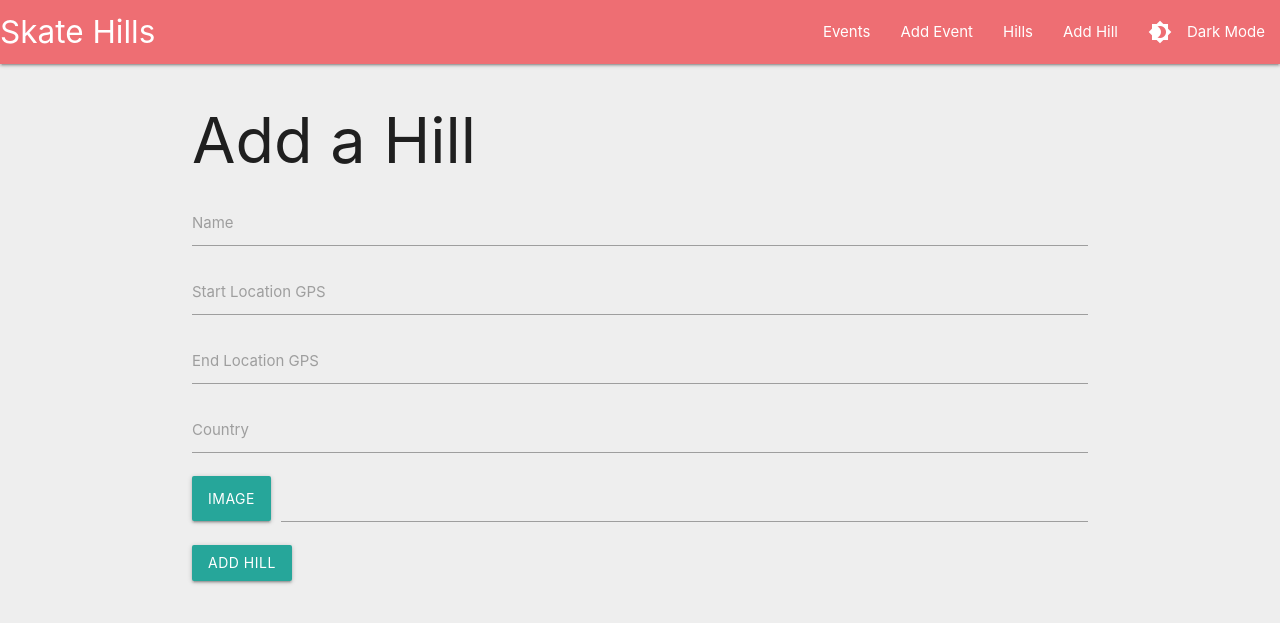
After one commit to pearsedarcy/skatehills-flask, a Flask app: page /add_hills in a window 1280 px wide. The commit adds this page. Shown: the top 623 px of the page. Run offline with Flask 3, Linux system fonts and the light colour scheme.

Commit message:
feat: Add basic CRU functionality to Create, Read and Edit Hills

```diff
--- a/flask-app-walkthrough/skatehills/routes.py
+++ b/flask-app-walkthrough/skatehills/routes.py
@@ -2,7 +2,7 @@ from flask import render_template, request, redirect, url_for
 
 from skatehills import app, db
 
-from skatehills.models import Event, User
+from skatehills.models import Event, Hill
 
 
 @app.route("/")
@@ -14,3 +14,44 @@ def index():
 def events():
     events = Event.query.all()
     return render_template("events.html", events=events)
+
+
+@app.route("/hills")
+def hills():
+    hills = Hill.query.order_by(Hill.name).all()
+    return render_template("hills.html", hills=hills)
+
+
+@app.route("/edit_hills/<int:id>", methods=["GET", "POST"])
+def edit_hill(id):
+    hill = Hill.query.get_or_404(id)
+    if request.method == "POST":
+        hill.name = request.form.get("name")
+        hill.start_location = request.form.get("start_location")
+        hill.end_location = request.form.get("end_location")
+        hill.country = request.form.get("country")
+        hill.image = request.form.get("image")
+        db.session.commit()
+        return redirect(url_for("hills"))
+    return render_template("edit_hill.html", hill=hill)
+
+
+@app.route("/add_hills", methods=["GET", "POST"])
+def add_hills():
+    if request.method == "POST":
+        name = request.form.get("name")
+        start_location = request.form.get("start_location")
+        end_location = request.form.get("end_location")
+        country = request.form.get("country")
+        image = request.form.get("image")
+        hill = Hill(
+            name=name,
+            start_location=start_location,
+            end_location=end_location,
+            country=country,
+            image=image,
+        )
+        db.session.add(hill)
+        db.session.commit()
+        return redirect(url_for("hills"))
+    return render_template("add_hills.html")
--- a/flask-app-walkthrough/skatehills/static/js/script.js
+++ b/flask-app-walkthrough/skatehills/static/js/script.js
@@ -5,6 +5,8 @@ document.addEventListener('DOMContentLoaded', function () {
     M.Sidenav.init(sidenav);
 });
 
+
+// CODE PEN FROM: https://codepen.io/j_holtslander/pen/MRbpLX
 // SIDENAV
 $(document).ready(function(){
   $('.sidenav').sidenav();
--- /dev/null
+++ b/flask-app-walkthrough/skatehills/templates/add_hills.html
@@ -0,0 +1,37 @@
+{% extends "index.html" %} {% block content %}
+<h1>Add a Hill</h1>
+<form
+  action=""
+  method="post"
+  action="{{ url_for(
+    'add_hills',
+)}}"
+>
+  <div class="input-field">
+    <input type="text" name="name" id="name" required />
+    <label for="name">Name</label>
+  </div>
+  <div class="input-field">
+    <input type="text" name="start_location" id="start_location" required />
+    <label for="start_location">Start Location GPS</label>
+  </div>
+  <div class="input-field">
+    <input type="text" name="end_location" id="end_location" required />
+    <label for="end_location">End Location GPS</label>
+  </div>
+  <div class="input-field">
+    <input type="text" name="country" id="country" required />
+    <label for="country">Country</label>
+  </div>
+  <div class="file-field input-field">
+    <div class="btn">
+      <span>Image</span>
+      <input type="file" name="image" id="image" />
+    </div>
+    <div class="file-path-wrapper">
+      <input class="file-path validate" type="text" />
+    </div>
+  </div>
+  <button class="btn">Add Hill</button>
+</form>
+{% endblock %}
--- a/flask-app-walkthrough/skatehills/templates/index.html
+++ b/flask-app-walkthrough/skatehills/templates/index.html
@@ -33,8 +33,9 @@
           >
           <ul class="right hide-on-med-and-down">
             <li><a href="{{ url_for('events')}}">Events</a></li>
-            <li><a href="{{ url_for('index')}}">Add Event</a></li>
-            <li><a href="{{ url_for('index')}}">Organisers</a></li>
+            <li><a href="">Add Event</a></li>
+            <li><a href="{{ url_for('hills')}}">Hills</a></li>
+            <li><a href="{{ url_for('add_hills')}}">Add Hill</a></li>
             <li>
               <a
                 class="dark-toggle"
@@ -49,9 +50,11 @@
       </nav>
 
       <ul class="sidenav" id="mobile-demo">
-        <li><a href="{{ url_for('index')}}">Events</a></li>
-        <li><a href="{{ url_for('index')}}">Add Event</a></li>
-        <li><a href="{{ url_for('index')}}">Organisers</a></li>
+        <li><a href="{{ url_for('events')}}">Events</a></li>
+        <li><a href="">Add Event</a></li>
+        <li><a href="{{ url_for('hills')}}">Hills</a></li>
+        <li><a href="{{ url_for('add_hills')}}">Add Hill</a></li>
+        <!-- CODE PEN FROM: https://codepen.io/j_holtslander/pen/MRbpLX -->
         <li>
           <a
             class="dark-toggle"
```
Also changed, not shown: flask-app-walkthrough/skatehills/models.py (+22 -9 lines), flask-app-walkthrough/skatehills/templates/edit_hill.html (added, +55 -0 lines), flask-app-walkthrough/skatehills/templates/events.html (+6 -9 lines), flask-app-walkthrough/skatehills/templates/hills.html (added, +27 -0 lines), flask-app-walkthrough/skatehills/static/images/test.webp (added).
